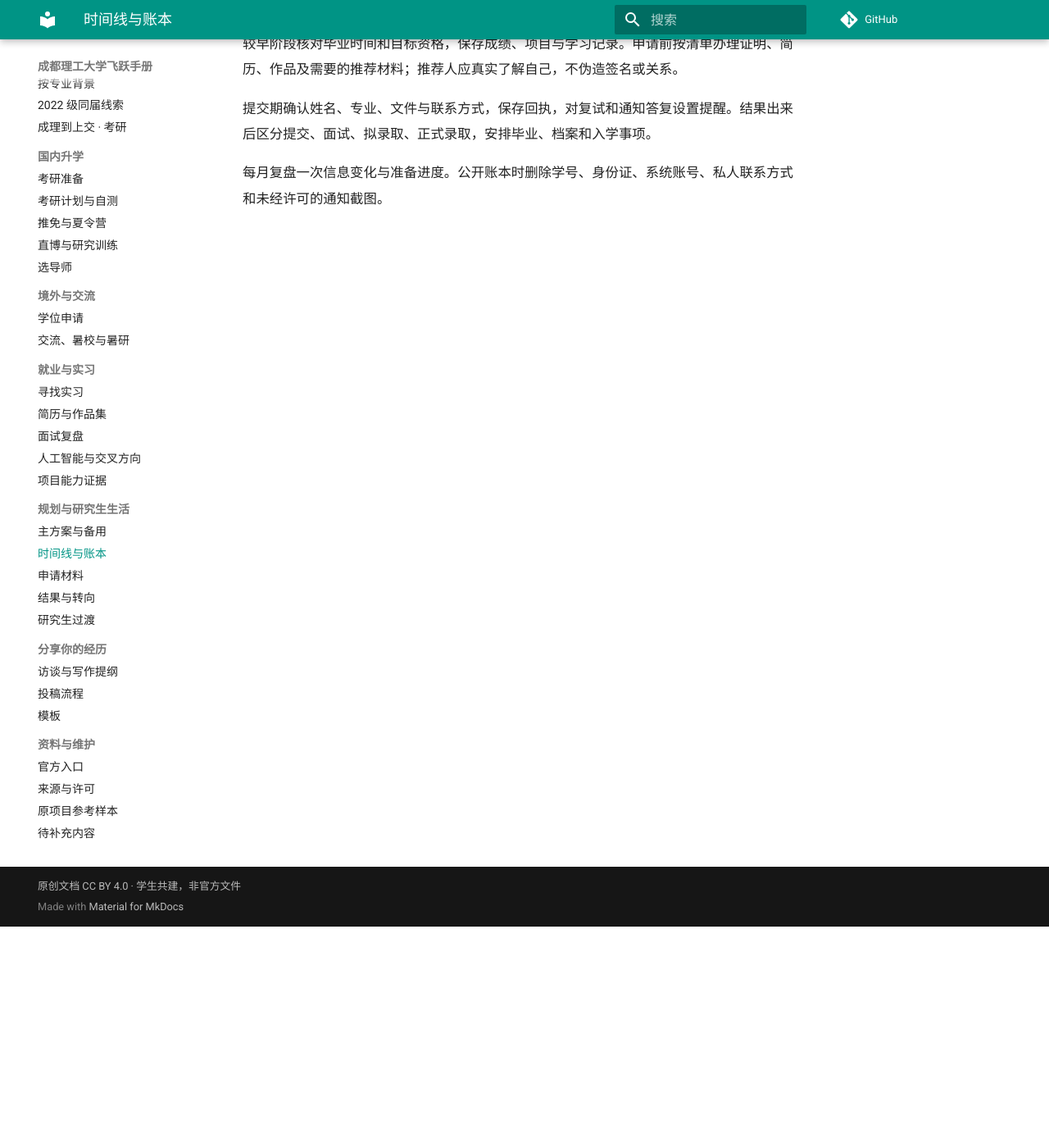
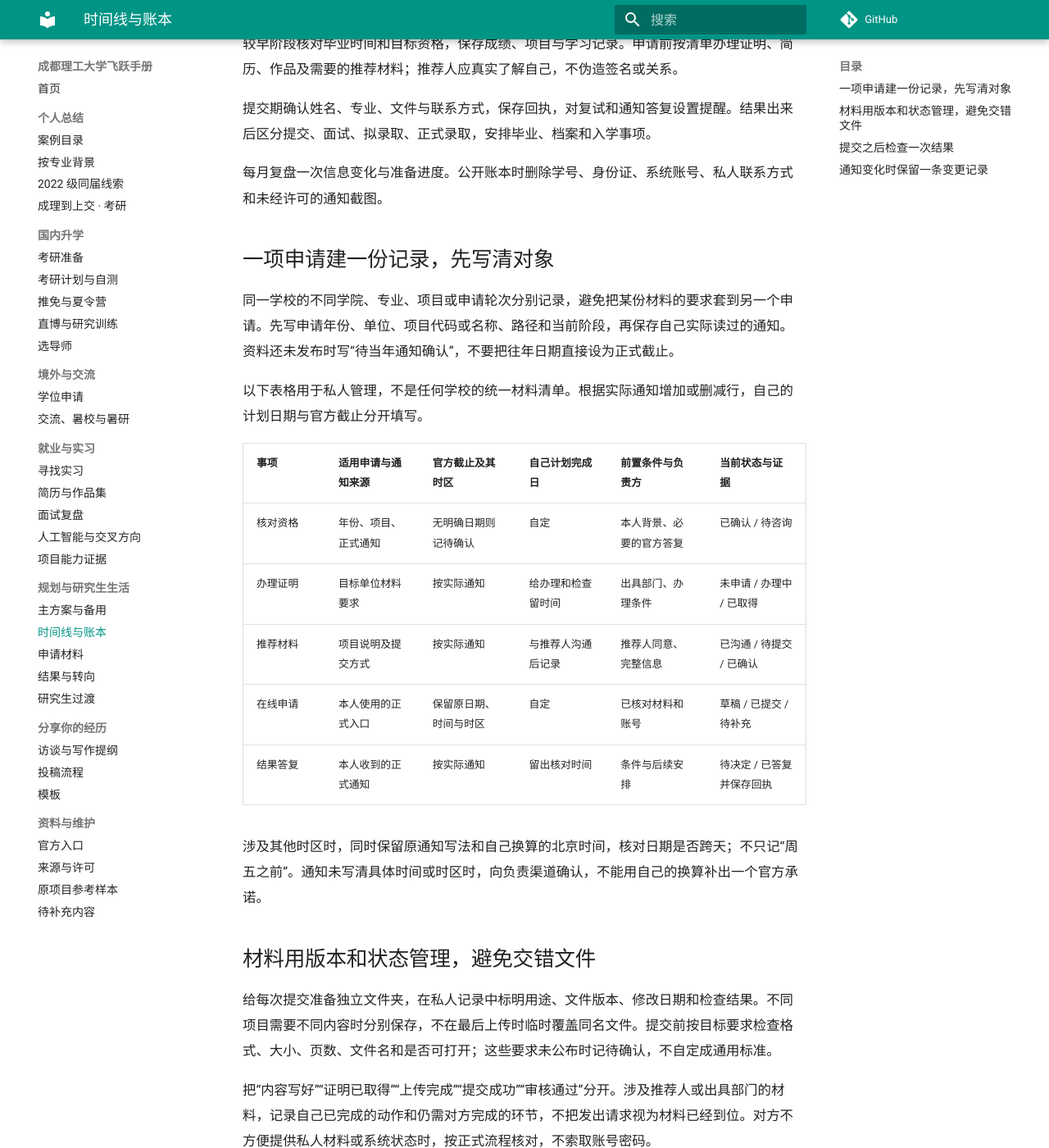
Before and after one commit to determine123/CDUT-Application, an MkDocs documentation site: the page built from docs/planning/timeline.md, in a window 1280 px wide and 1400 px high, scrolled down 270 px. Shown: the whole window at 82% size. Built offline with MkDocs 1.6.1 and Material for MkDocs 9.7.7, drawn with Linux system fonts in a browser that asks for light colours; comment, search, counter and statistics services are not loaded; some of the changed text lies outside the part shown.

Commit message:
docs: add application deadline and materials tracking workflow

````diff
--- a/docs/planning/timeline.md
+++ b/docs/planning/timeline.md
@@ -9,3 +9,49 @@
 提交期确认姓名、专业、文件与联系方式，保存回执，对复试和通知答复设置提醒。结果出来后区分提交、面试、拟录取、正式录取，安排毕业、档案和入学事项。
 
 每月复盘一次信息变化与准备进度。公开账本时删除学号、身份证、系统账号、私人联系方式和未经许可的通知截图。
+
+
+## 一项申请建一份记录，先写清对象
+
+同一学校的不同学院、专业、项目或申请轮次分别记录，避免把某份材料的要求套到另一个申请。先写申请年份、单位、项目代码或名称、路径和当前阶段，再保存自己实际读过的通知。资料还未发布时写“待当年通知确认”，不要把往年日期直接设为正式截止。
+
+以下表格用于私人管理，不是任何学校的统一材料清单。根据实际通知增加或删减行，自己的计划日期与官方截止分开填写。
+
+| 事项 | 适用申请与通知来源 | 官方截止及其时区 | 自己计划完成日 | 前置条件与负责方 | 当前状态与证据 |
+| --- | --- | --- | --- | --- | --- |
+| 核对资格 | 年份、项目、正式通知 | 无明确日期则记待确认 | 自定 | 本人背景、必要的官方答复 | 已确认 / 待咨询 |
+| 办理证明 | 目标单位材料要求 | 按实际通知 | 给办理和检查留时间 | 出具部门、办理条件 | 未申请 / 办理中 / 已取得 |
+| 推荐材料 | 项目说明及提交方式 | 按实际通知 | 与推荐人沟通后记录 | 推荐人同意、完整信息 | 已沟通 / 待提交 / 已确认 |
+| 在线申请 | 本人使用的正式入口 | 保留原日期、时间与时区 | 自定 | 已核对材料和账号 | 草稿 / 已提交 / 待补充 |
+| 结果答复 | 本人收到的正式通知 | 按实际通知 | 留出核对时间 | 条件与后续安排 | 待决定 / 已答复并保存回执 |
+
+涉及其他时区时，同时保留原通知写法和自己换算的北京时间，核对日期是否跨天；不只记“周五之前”。通知未写清具体时间或时区时，向负责渠道确认，不能用自己的换算补出一个官方承诺。
+
+## 材料用版本和状态管理，避免交错文件
+
+给每次提交准备独立文件夹，在私人记录中标明用途、文件版本、修改日期和检查结果。不同项目需要不同内容时分别保存，不在最后上传时临时覆盖同名文件。提交前按目标要求检查格式、大小、页数、文件名和是否可打开；这些要求未公布时记待确认，不自定成通用标准。
+
+把“内容写好”“证明已取得”“上传完成”“提交成功”“审核通过”分开。涉及推荐人或出具部门的材料，记录自己已完成的动作和仍需对方完成的环节，不把发出请求视为材料已经到位。对方不方便提供私人材料或系统状态时，按正式流程核对，不索取账号密码。
+
+## 提交之后检查一次结果
+
+完成操作后回到对应页面或正式渠道，检查本人申请的状态、附件版本和是否需要补充材料。按允许的方式保存回执或状态记录，写明查看时间；截图只用于私人核对，不默认可以公开。
+
+如果系统报错或结果不明确，先记录发生时间、所处步骤、可公开的错误提示和已经尝试的动作，再向官方支持咨询。不要把重复点击或重新建多个申请作为默认处理；是否允许修改、撤回、补交或重新提交，以对应通知和系统要求为准。
+
+## 通知变化时保留一条变更记录
+
+发现日期、材料要求或答复方式改变后，记录新通知的发布主体、日期、适用对象和具体变化，再更新账本与日历。不能确定新旧通知关系时列为待确认，不只保留转发群里的最后一张截图。
+
+```text
+发现日期：
+适用申请：
+原要求与来源：
+新通知与来源：
+已经确认改变的内容：
+仍需咨询的问题：
+对个人计划的影响：
+下一步动作与复查时间：
+```
+
+每周查看近期事项、未解决的前置条件和需要等待他人处理的材料。若多个方向发生冲突，比较真实可用时间及已经作出的承诺，再调整优先级；结果选择可参考[录取、退出与转向复盘](decision-review.md)。退出某条路径后，也检查是否还有必须主动处理的答复或手续，不能仅删除日历提醒。
````
Also changed, not shown: other parts of docs/planning/timeline.md (+1 -1 lines).
